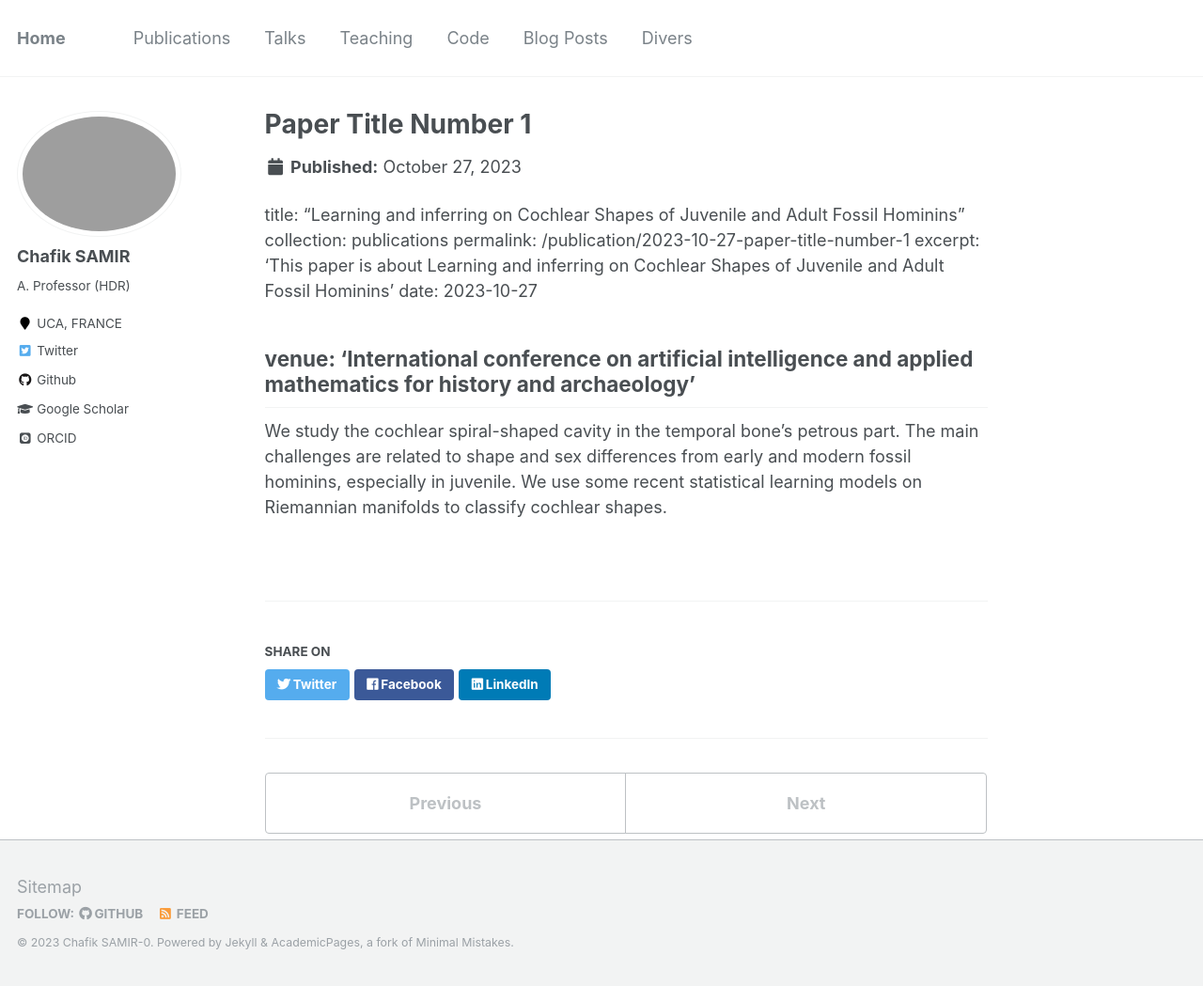
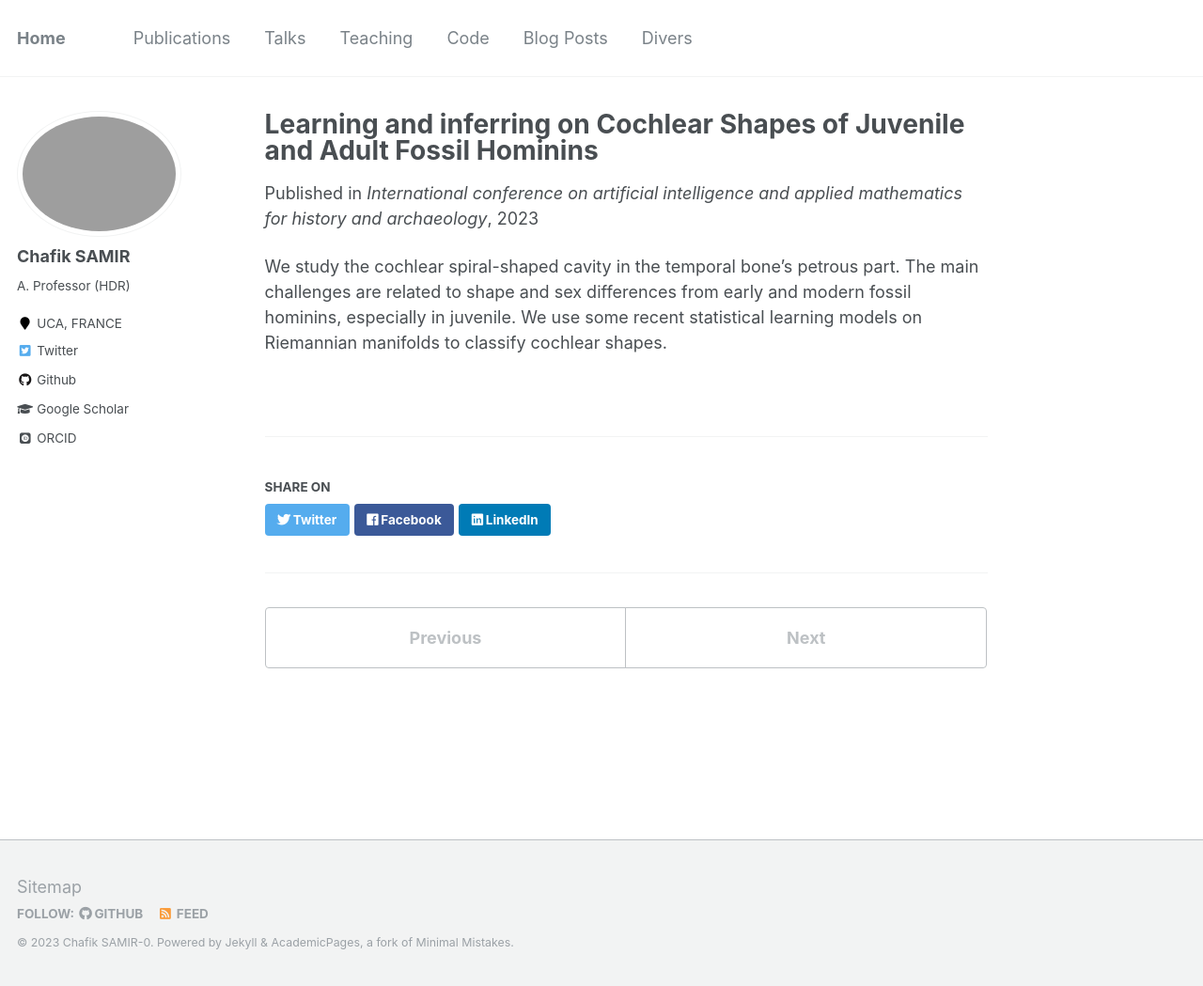
Before and after one commit to Chsamir/chsamir.github.io, a Jekyll site: the page built from _publications/2023-10-27-paper-title-number-1.md, in a window 1280 px wide and 1049 px high. Shown: the whole window at 94% size. Built offline with Jekyll 4.4.1, drawn with Linux system fonts in a browser that asks for light colours; some web fonts are replaced; some of the changed lines change nothing that is shown.

Commit message:
Update 2023-10-27-paper-title-number-1.md

```diff
--- a/_publications/2023-10-27-paper-title-number-1.md
+++ b/_publications/2023-10-27-paper-title-number-1.md
@@ -1,12 +1,9 @@
----
-
 ---
 title: "Learning and inferring on Cochlear Shapes of Juvenile and Adult Fossil Hominins"
 collection: publications
-permalink: /publication/2023-10-27-paper-title-number-1
+#permalink: /publication/2023-10-27-paper-title-number-1
 excerpt: 'This paper is about Learning and inferring on Cochlear Shapes of Juvenile and Adult Fossil Hominins'
 date: 2023-10-27
-
 venue: 'International conference on artificial intelligence and applied mathematics for history and archaeology'
 ---
 We study the cochlear spiral-shaped cavity in the temporal bone’s petrous part. The main challenges are related to shape and sex differences from early and modern fossil hominins, especially in juvenile. We use some recent statistical learning models on Riemannian manifolds to classify cochlear shapes.
```
